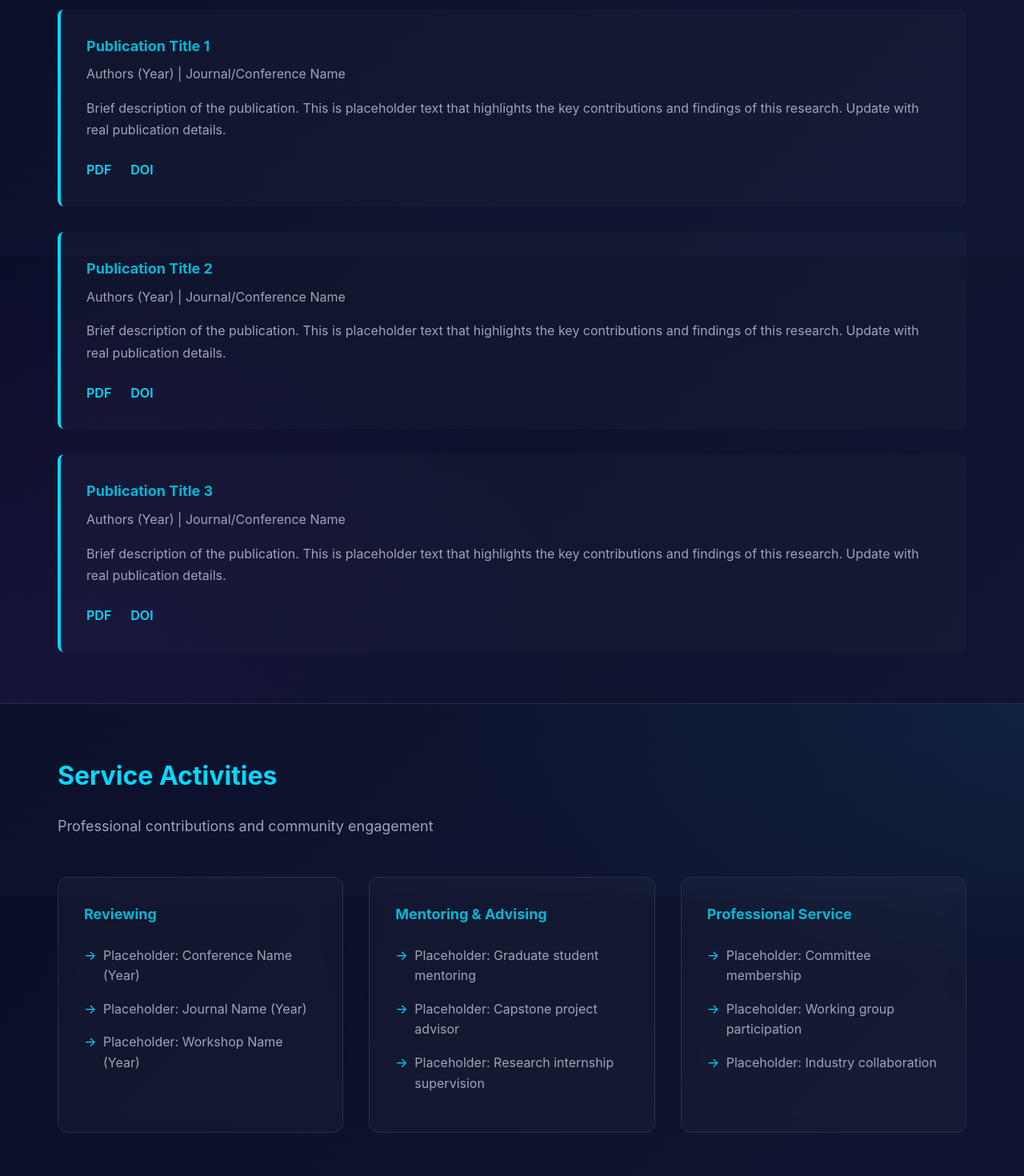
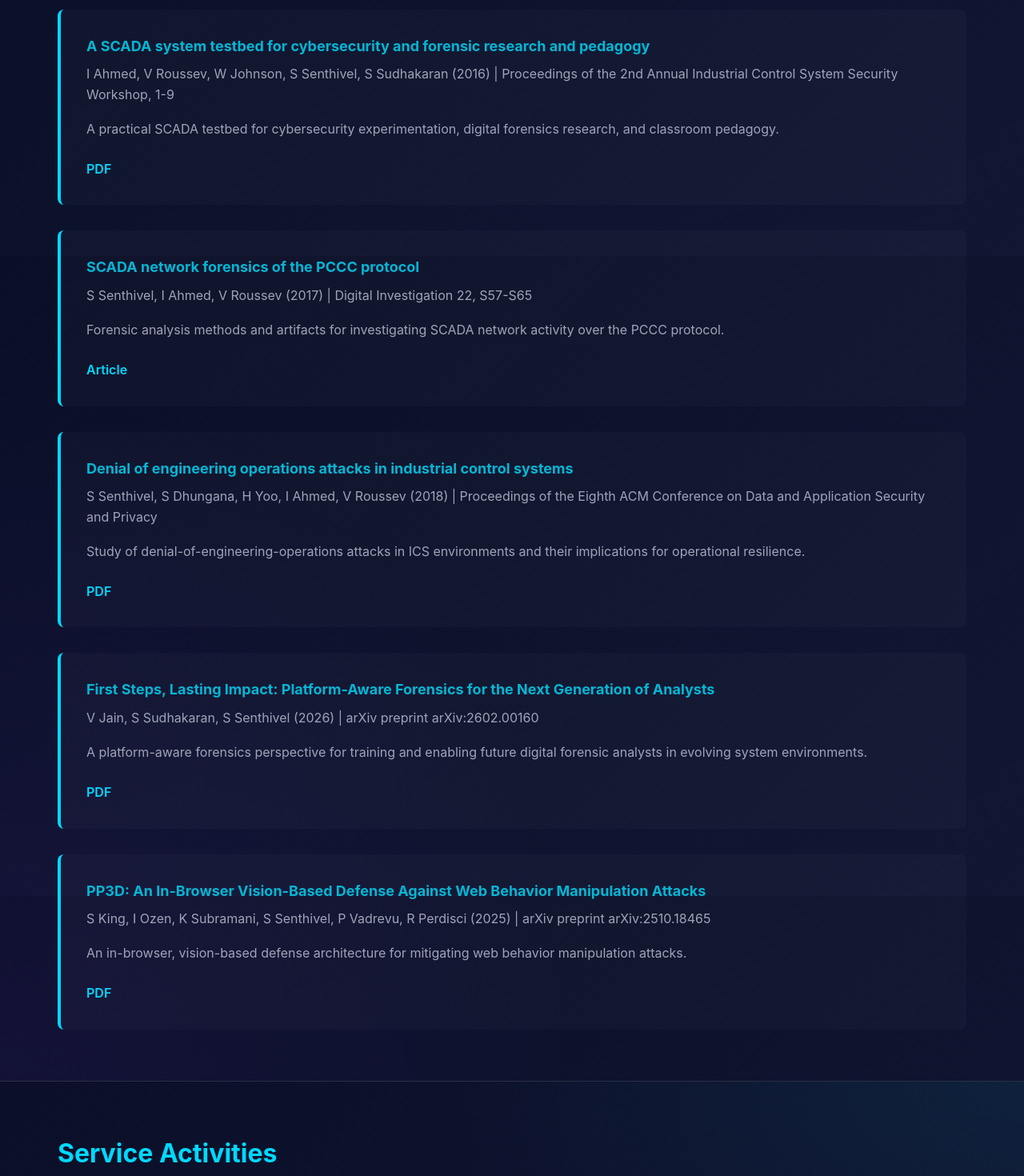
Before and after one commit to userforbidden/userforbidden.github.io, a plain HTML site: page index.html in a window 1280 px wide. Shown: the part 1280-2750 px from the top of the page at 80% size. Drawn offline with Linux system fonts and the light colour scheme.

Commit message:
Added actual links

```diff
--- a/index.html
+++ b/index.html
@@ -30,7 +30,7 @@
     <section id="home" class="hero-section">
       <div class="container">
         <div class="hero-content">
-          <p class="eyebrow">Researcher • Software Engineer</p>
+          <p class="eyebrow">Cybersecurity Researcher • Software Engineer</p>
           <h1 class="hero-title">Building Secure Systems and Advancing Cybersecurity Research</h1>
           <p class="hero-description">
             I am an active researcher focusing on ICS/SCADA security, mobile and platform security,
@@ -76,35 +76,49 @@
       <div class="container">
         <h2>Selected Publications</h2>
         <p class="section-subtitle">Recent research and contributions</p>
-        <!-- TODO: Replace placeholder publications with actual publications -->
         <div class="publication-list">
           <div class="publication-item">
-            <h3>Publication Title 1</h3>
-            <p class="publication-meta">Authors (Year) | Journal/Conference Name</p>
-            <p class="publication-description">Brief description of the publication. This is placeholder text that highlights the key contributions and findings of this research. Update with real publication details.</p>
+            <h3>A SCADA system testbed for cybersecurity and forensic research and pedagogy</h3>
+            <p class="publication-meta">I Ahmed, V Roussev, W Johnson, S Senthivel, S Sudhakaran (2016) | Proceedings of the 2nd Annual Industrial Control System Security Workshop, 1-9</p>
+            <p class="publication-description">A practical SCADA testbed for cybersecurity experimentation, digital forensics research, and classroom pedagogy.</p>
             <div class="publication-links">
-              <a href="#" class="link-icon">PDF</a>
-              <a href="#" class="link-icon">DOI</a>
+              <a href="https://dl.acm.org/doi/pdf/10.1145/3018981.3018984" target="_blank" rel="noopener noreferrer" class="link-icon">PDF</a>
             </div>
           </div>
 
           <div class="publication-item">
-            <h3>Publication Title 2</h3>
-            <p class="publication-meta">Authors (Year) | Journal/Conference Name</p>
-            <p class="publication-description">Brief description of the publication. This is placeholder text that highlights the key contributions and findings of this research. Update with real publication details.</p>
+            <h3>SCADA network forensics of the PCCC protocol</h3>
+            <p class="publication-meta">S Senthivel, I Ahmed, V Roussev (2017) | Digital Investigation 22, S57-S65</p>
+            <p class="publication-description">Forensic analysis methods and artifacts for investigating SCADA network activity over the PCCC protocol. </p>
             <div class="publication-links">
-              <a href="#" class="link-icon">PDF</a>
-              <a href="#" class="link-icon">DOI</a>
+              <a href="https://www.sciencedirect.com/science/article/pii/S1742287617301998" target="_blank" rel="noopener noreferrer" class="link-icon">Article</a>
             </div>
           </div>
 
           <div class="publication-item">
-            <h3>Publication Title 3</h3>
-            <p class="publication-meta">Authors (Year) | Journal/Conference Name</p>
-            <p class="publication-description">Brief description of the publication. This is placeholder text that highlights the key contributions and findings of this research. Update with real publication details.</p>
+            <h3>Denial of engineering operations attacks in industrial control systems</h3>
+            <p class="publication-meta">S Senthivel, S Dhungana, H Yoo, I Ahmed, V Roussev (2018) | Proceedings of the Eighth ACM Conference on Data and Application Security and Privacy</p>
+            <p class="publication-description">Study of denial-of-engineering-operations attacks in ICS environments and their implications for operational resilience. </p>
             <div class="publication-links">
-              <a href="#" class="link-icon">PDF</a>
-              <a href="#" class="link-icon">DOI</a>
+              <a href="https://dl.acm.org/doi/pdf/10.1145/3176258.3176319" target="_blank" rel="noopener noreferrer" class="link-icon">PDF</a>
+            </div>
+          </div>
+
+          <div class="publication-item">
+            <h3>First Steps, Lasting Impact: Platform-Aware Forensics for the Next Generation of Analysts</h3>
+            <p class="publication-meta">V Jain, S Sudhakaran, S Senthivel (2026) | arXiv preprint arXiv:2602.00160</p>
+            <p class="publication-description">A platform-aware forensics perspective for training and enabling future digital forensic analysts in evolving system environments.</p>
+            <div class="publication-links">
+              <a href="https://arxiv.org/pdf/2602.00160" target="_blank" rel="noopener noreferrer" class="link-icon">PDF</a>
+            </div>
+          </div>
+
+          <div class="publication-item">
+            <h3>PP3D: An In-Browser Vision-Based Defense Against Web Behavior Manipulation Attacks</h3>
+            <p class="publication-meta">S King, I Ozen, K Subramani, S Senthivel, P Vadrevu, R Perdisci (2025) | arXiv preprint arXiv:2510.18465</p>
+            <p class="publication-description">An in-browser, vision-based defense architecture for mitigating web behavior manipulation attacks.</p>
+            <div class="publication-links">
+              <a href="https://arxiv.org/pdf/2510.18465" target="_blank" rel="noopener noreferrer" class="link-icon">PDF</a>
             </div>
           </div>
         </div>
@@ -156,16 +170,20 @@
         <h2>Connect & Explore</h2>
         <p class="section-subtitle">Find my work and get in touch</p>
         <div class="links-grid">
-          <!-- TODO: Update URLs with actual profiles -->
-          <a href="https://scholar.google.com/citations?user=CHANGE_ME" target="_blank" class="link-card" title="Google Scholar Profile">
+
+          <a href="https://scholar.google.com/citations?user=RIzBkIQAAAAJ&hl=en" target="_blank" class="link-card" title="Google Scholar Profile">
             <span class="link-icon">🎓</span>
             <span class="link-label">Google Scholar</span>
+          </a>
+          <a href="https://www.researchgate.net/profile/Saranyan-Senthivel" target="_blank" rel="noopener noreferrer" class="link-card" title="ResearchGate Profile">
+            <span class="link-icon">🔬</span>
+            <span class="link-label">ResearchGate</span>
           </a>
           <a href="https://github.com/userforbidden" target="_blank" class="link-card" title="GitHub Repository">
             <span class="link-icon">⚙️</span>
             <span class="link-label">GitHub</span>
           </a>
-          <a href="https://linkedin.com/in/CHANGE_ME" target="_blank" class="link-card" title="LinkedIn Profile">
+          <a href="https://www.linkedin.com/in/saranyansenthivel/" target="_blank" class="link-card" title="LinkedIn Profile">
             <span class="link-icon">💼</span>
             <span class="link-label">LinkedIn</span>
           </a>
@@ -173,7 +191,7 @@
             <span class="link-icon">📄</span>
             <span class="link-label">CV</span>
           </a>
-          <a href="mailto:CHANGE_ME@example.com" class="link-card" title="Send Email">
+          <a href="mailto:saranyansenthivel@gmail.com" class="link-card" title="Send Email">
             <span class="link-icon">✉️</span>
             <span class="link-label">Email</span>
           </a>
```
